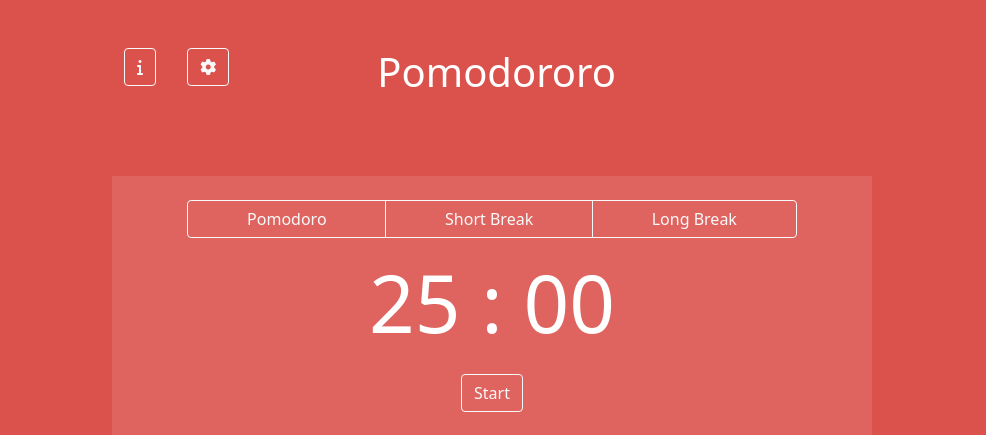
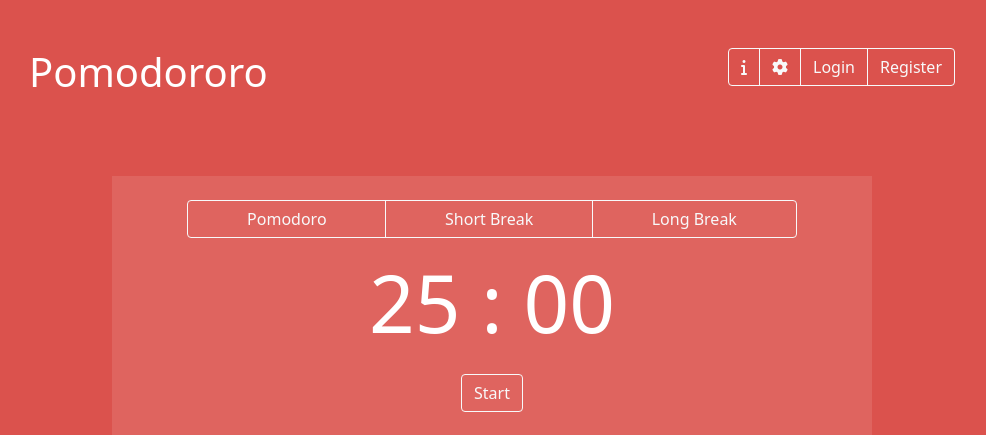
Before and after one commit to nameistao/Wordle, a Node server app: page / in a window 1280 px wide. Shown: the top 435 px of the page, without its empty margins (148-1134 px from the left). Run offline with Node 20, Linux system fonts and the light colour scheme; some libraries are stand-ins or nearby versions.

Commit message:
Now able to pass login and register form information to back-end

```diff
--- a/public/js/variables.js
+++ b/public/js/variables.js
@@ -32,3 +32,15 @@ const saveSettings = document.getElementById('saveSettings');
 let settingsPomodoroLength = document.getElementById('settingsPomodoroLength');
 let settingsShortBreakLength = document.getElementById('settingsShortBreakLength');
 let settingsLongBreakLength = document.getElementById('settingsLongBreakLength');
+
+//variables related to login modal
+const loginForm = document.getElementById('loginForm');
+const loginButton = document.getElementById('loginButton');
+const loginEmail = document.getElementById('loginEmail');
+const loginPassword = document.getElementById('loginPassword');
+
+//variables related to register modal
+const registerForm = document.getElementById('registerForm');
+const registerButton = document.getElementById('registerButton');
+const registerEmail = document.getElementById('registerEmail');
+const registerPassword = document.getElementById('registerPassword');
--- a/src/app.js
+++ b/src/app.js
@@ -25,5 +25,21 @@ app.get('', (req, res) => {
     res.render('index');
 });
 
+app.get('/server', (req, res) => {
+    console.log(req.query.mode);
+    if(req.query.mode === 'login'){
+        console.log(req.query.email);
+        console.log(req.query.password);
+    }
+    else if(req.query.mode === 'register'){
+        console.log(req.query.email);
+        console.log(req.query.password);
+    }
+});
+
+app.get('*', (req, res) => {
+    res.render('index');
+});
+
 //listener
 app.listen(port);
--- a/views/index.hbs
+++ b/views/index.hbs
@@ -18,15 +18,17 @@
     <main class='container'>
         <!-- first row - title -->
         <div class='row'>
-            <div class='col-8 offset-2 mt-5'>
+            <div class='col-10 offset-1 mt-5'>
                 <div class='row'>
-                    <div class='col-1'>
-                        <button class='btn btn-outline-light' data-bs-toggle="modal" data-bs-target="#informationModal"><i class='fas fa-info'></i></button>
+                    <div class='col-6 text-left text-white'><h1>Pomodororo</h1></div>
+                    <div class='col-6'>
+                        <div class="btn-group float-end" role="group" aria-label="Basic example">
+                            <button type="button" class="btn btn-outline-light" data-bs-toggle="modal" data-bs-target="#informationModal"><i class='fas fa-info'></i></button>
+                            <button id='settingsButton' type="button" class="btn btn-outline-light" data-bs-toggle="modal" data-bs-target="#settingsModal"><i class='fas fa-cog'></i></button>
+                            <button type="button" class="btn btn-outline-light" data-bs-toggle="modal" data-bs-target="#loginModal">Login</button>
+                            <button type="button" class="btn btn-outline-light" data-bs-toggle="modal" data-bs-target="#registerModal">Register</button>
+                        </div>
                     </div>
-                    <div class='col-3'>
-                        <button id='settingsButton' class='btn btn-outline-light' data-bs-toggle="modal" data-bs-target="#settingsModal"><i class='fas fa-cog'></i></button>
-                    </div>
-                    <div class='col-4 text-center text-white'><h1>Pomodororo</h1></div>
                 </div>
             </div>
         </div>
@@ -144,6 +146,58 @@
     </div>
 </div>
 
+<!-- Modal for login -->
+<div class="modal fade" id="loginModal" tabindex="-1" aria-labelledby="exampleModalLabel" aria-hidden="true">
+    <div class="modal-dialog">
+    <div class="modal-content">
+        <div class="modal-header">
+        <h5 class="modal-title" id="exampleModalLabel">Login</h5>
+        <button type="button" class="btn-close" data-bs-dismiss="modal" aria-label="Close"></button>
+        </div>
+        <div class="modal-body">
+            <form id='loginForm'>
+                <div class="mb-3">
+                    <label for="exampleInputEmail1" class="form-label">Email address</label>
+                    <input id='loginEmail' required type="email" class="form-control" aria-describedby="emailHelp">
+                </div>
+                <div class="mb-3">
+                    <label for="exampleInputPassword1" class="form-label">Password</label>
+                    <input id='loginPassword' required type="password" class="form-control">
+                </div>
+                <button id='loginButton' class="float-end btn btn-primary">Login</button>
+            </form>
+        </div>
+    </div>
+    </div>
+</div>
+
+<!-- Modal for register -->
+<div class="modal fade" id="registerModal" tabindex="-1" aria-labelledby="exampleModalLabel" aria-hidden="true">
+    <div class="modal-dialog">
+    <div class="modal-content">
+        <div class="modal-header">
+        <h5 class="modal-title" id="exampleModalLabel">Register</h5>
+        <button type="button" class="btn-close" data-bs-dismiss="modal" aria-label="Close"></button>
+        </div>
+        <div class="modal-body">
+            <form id='registerForm'>
+                <div class="mb-3">
+                    <label for="exampleInputEmail1" class="form-label">Email address</label>
+                    <input id='registerEmail' required type="email" class="form-control" aria-describedby="emailHelp">
+                    <div id="emailHelp" class="form-text">We'll never share your email with anyone else.</div>
+                </div>
+                <div class="mb-3">
+                    <label for="exampleInputPassword1" class="form-label">Password</label>
+                    <input id='registerPassword' required type="password" class="form-control">
+                    <div id="emailHelp" class="form-text">Passwords will be encrypted.</div>
+                </div>
+                <button id='registerButton' class="float-end btn btn-primary">Register</button>
+            </form>
+        </div>
+    </div>
+    </div>
+</div>
+
 <!-- sounds -->
 <audio id="startStopButtonSound">
     <source src="sounds/startStopButton.mp3" type="audio/mpeg">
```
Also changed, not shown: public/js/app.js.
